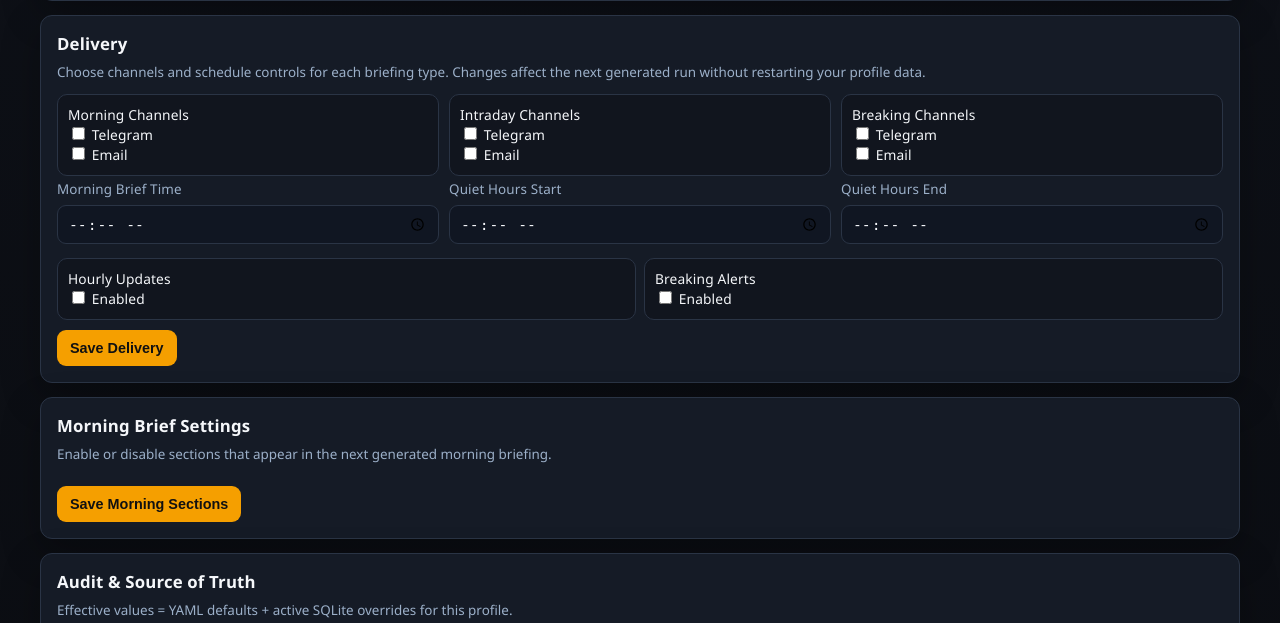
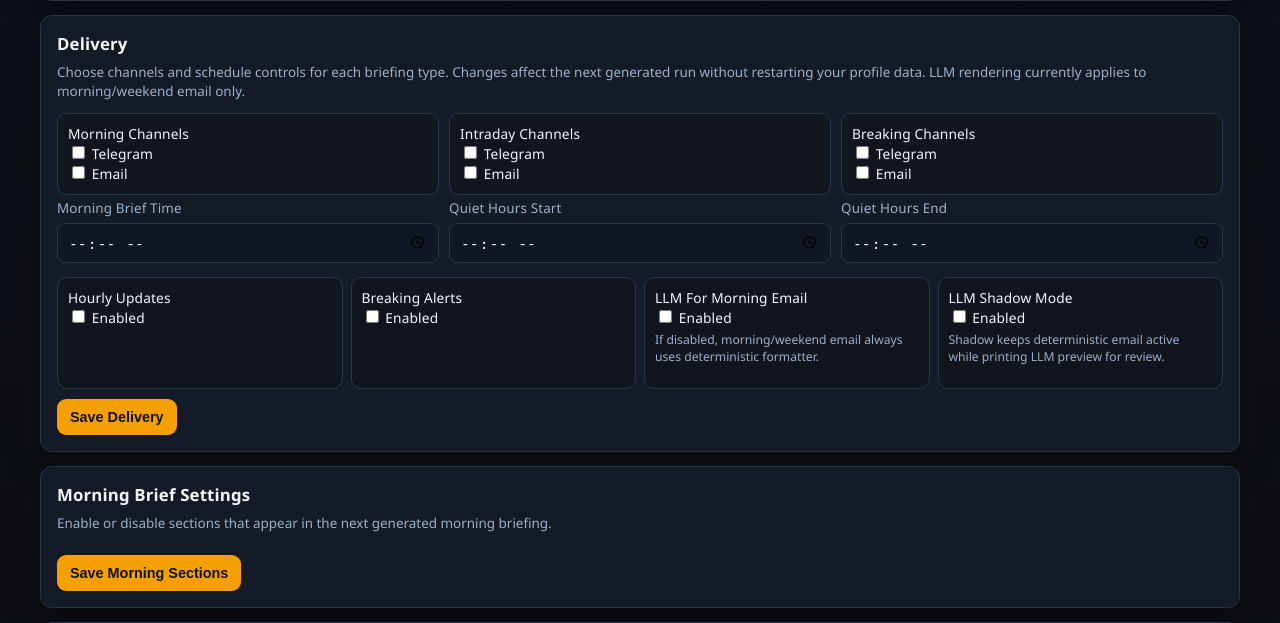
Before and after one commit to jacksangster03/Briefly, a Python web app: template app/web/templates/settings.html in a window 1280 px wide. Shown: the part 1610-2233 px from the top of the page. Run offline with Jinja, Linux system fonts and the light colour scheme; the template is opened without the code that fills it, so the values that code supplies are empty; some libraries are stand-ins or nearby versions.

Commit message:
Add per-profile LLM delivery toggles in control center

```diff
--- a/app/personalization/preferences_service.py
+++ b/app/personalization/preferences_service.py
@@ -159,6 +159,8 @@ PREFERENCE_NORMALIZERS: dict[str, Callable[[Any], Any]] = {
     "delivery.morning_brief_time": _normalize_time,
     "delivery.hourly_updates": _normalize_bool,
     "delivery.breaking_alerts": _normalize_bool,
+    "delivery.llm_email_morning": _normalize_bool,
+    "delivery.llm_shadow_mode": _normalize_bool,
     "delivery.quiet_hours_start": _normalize_time,
     "delivery.quiet_hours_end": _normalize_time,
     "sections.morning.market_setup": _normalize_bool,
--- a/app/personalization/user_profile.py
+++ b/app/personalization/user_profile.py
@@ -271,6 +271,8 @@ def _load_profile_overrides(profile: UserProfile) -> None:
             "delivery.morning_brief_time",
             "delivery.hourly_updates",
             "delivery.breaking_alerts",
+            "delivery.llm_email_morning",
+            "delivery.llm_shadow_mode",
             "delivery.quiet_hours_start",
             "delivery.quiet_hours_end",
         }:
--- a/app/web/app.py
+++ b/app/web/app.py
@@ -330,6 +330,8 @@ def _delivery_updates_from_form(form) -> dict[str, Any]:
         "delivery.quiet_hours_end": str(form.get("delivery_quiet_hours_end", "")).strip(),
         "delivery.hourly_updates": "delivery_hourly_updates" in form,
         "delivery.breaking_alerts": "delivery_breaking_alerts" in form,
+        "delivery.llm_email_morning": "delivery_llm_email_morning" in form,
+        "delivery.llm_shadow_mode": "delivery_llm_shadow_mode" in form,
     }
     return updates
 
--- a/app/web/control_plane_service.py
+++ b/app/web/control_plane_service.py
@@ -71,6 +71,12 @@ def build_profile_state(settings: Settings, profile_name: str) -> dict[str, Any]
                 "morning_brief_time": profile.morning_brief_time,
                 "hourly_updates": profile.hourly_updates_enabled,
                 "breaking_alerts": profile.breaking_alerts_enabled,
+                "llm_email_morning": bool(
+                    profile.delivery.get("llm_email_morning", settings.enable_llm_email_render)
+                ),
+                "llm_shadow_mode": bool(
+                    profile.delivery.get("llm_shadow_mode", settings.llm_render_shadow_mode)
+                ),
                 "quiet_hours_start": profile.quiet_hours[0],
                 "quiet_hours_end": profile.quiet_hours[1],
             },
--- a/app/web/templates/partials/settings_root.html
+++ b/app/web/templates/partials/settings_root.html
@@ -789,6 +789,7 @@
     <p class="muted">
       Choose channels and schedule controls for each briefing type.
       Changes affect the next generated run without restarting your profile data.
+      LLM rendering currently applies to morning/weekend email only.
     </p>
     <form
       hx-post="/ui/profile/{{ state.profile }}/save/delivery"
@@ -863,6 +864,22 @@
           </label>
           <label><input type="checkbox" name="delivery_breaking_alerts" {% if delivery.breaking_alerts %}checked{% endif %}> Enabled</label>
         </div>
+        <div class="check-item">
+          <label>
+            LLM For Morning Email
+            {% if "delivery.llm_email_morning" in state.overrides %}<span class="pill">override</span>{% endif %}
+          </label>
+          <label><input type="checkbox" name="delivery_llm_email_morning" {% if delivery.llm_email_morning %}checked{% endif %}> Enabled</label>
+          <p class="tiny">If disabled, morning/weekend email always uses deterministic formatter.</p>
+        </div>
+        <div class="check-item">
+          <label>
+            LLM Shadow Mode
+            {% if "delivery.llm_shadow_mode" in state.overrides %}<span class="pill">override</span>{% endif %}
+          </label>
+          <label><input type="checkbox" name="delivery_llm_shadow_mode" {% if delivery.llm_shadow_mode %}checked{% endif %}> Enabled</label>
+          <p class="tiny">Shadow keeps deterministic email active while printing LLM preview for review.</p>
+        </div>
       </div>
 
       <div class="actions">
```
Also changed, not shown: app/briefing/llm_email_renderer.py (+15 -2 lines), app/main.py (+12 -0 lines), app/tests/test_phase42_control_plane.py (+8 -0 lines), app/tests/test_phase43_web_control_plane.py (+29 -0 lines), README.md.
